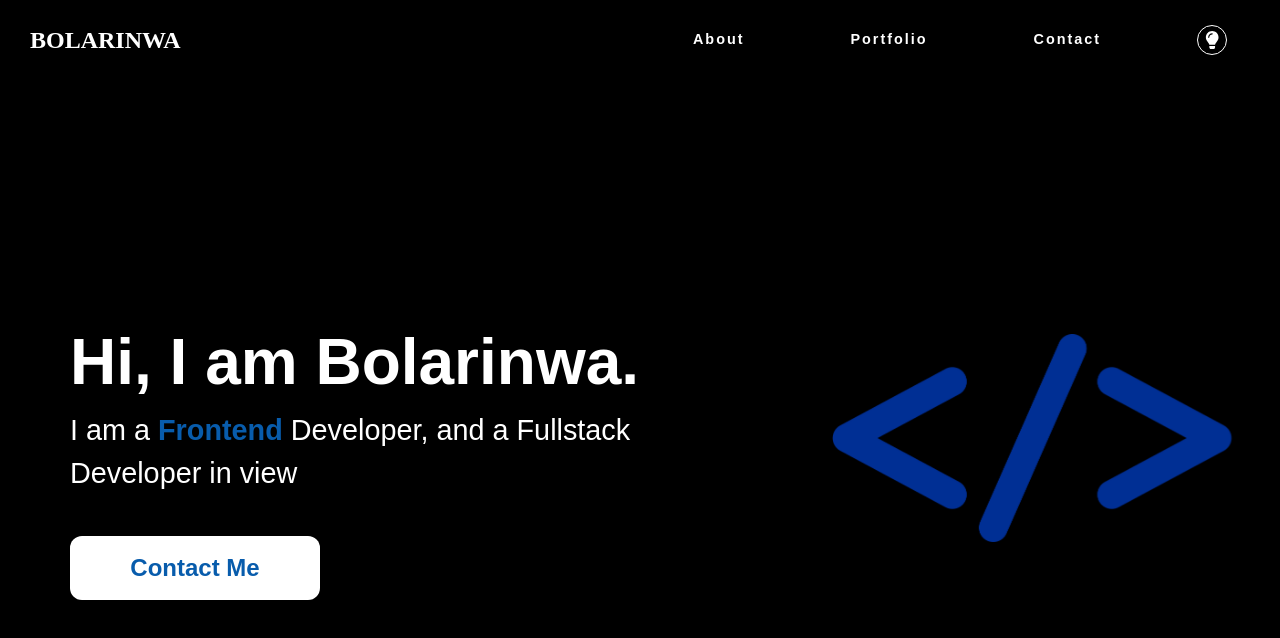
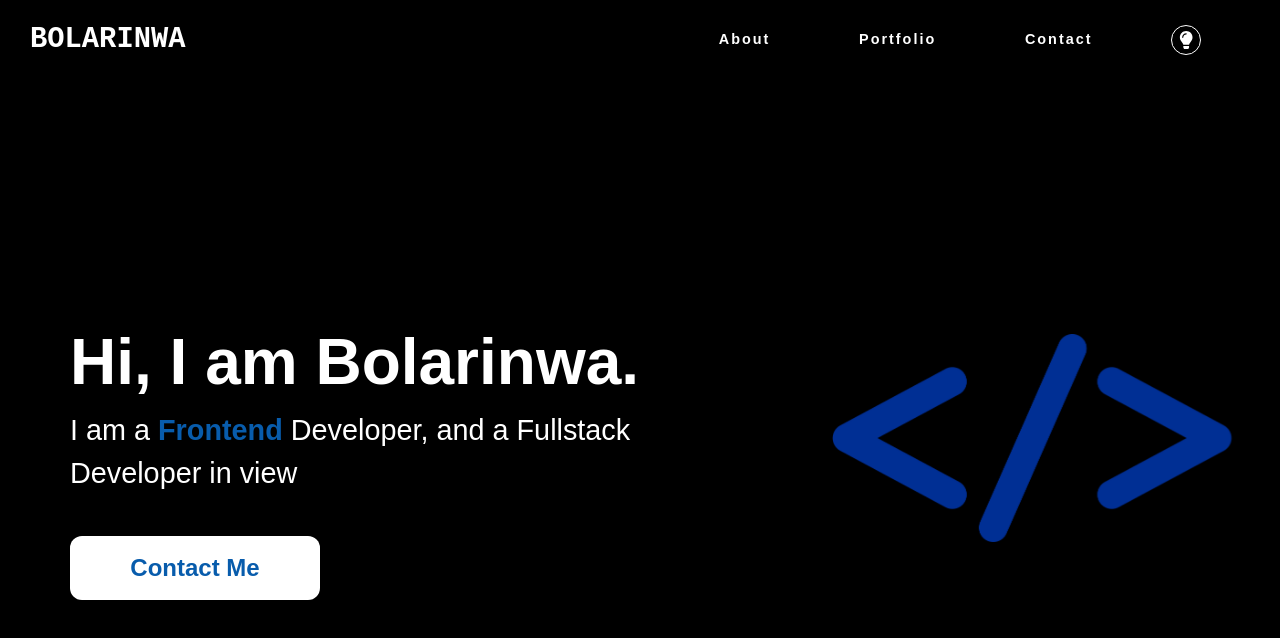
Before and after one commit to Bola-coder/portfolio, a React (Create React App) app: page / in a window 1280 px wide. Shown: the top 638 px of the page. Built offline with nearby package versions, Linux system fonts and the light colour scheme.

Commit message:
Fixed Navbar look

```diff
--- a/src/styles/nav.styled.js
+++ b/src/styles/nav.styled.js
@@ -21,14 +21,10 @@ export const StyledNav = styled.nav`
       p {
         @import url("https://fonts.googleapis.com/css2?family=Fira+Code:wght@500&family=IBM+Plex+Sans&family=Poppins:wght@500&family=Roboto&family=Yuji+Hentaigana+Akebono&display=swap");
         font-family: "Fira Code", monospace;
-        font-family: "IBM Plex Sans", sans-serif;
-        font-family: "Poppins", sans-serif;
-        font-family: "Roboto", sans-serif;
-        font-family: "Yuji Hentaigana Akebono", cursive;
-        font-size: 1.5rem;
+        font-size: 1.8rem;
         margin-left: 20px;
         color: ${({ theme }) => theme.colors.nav_text};
-        font-weight: bolder;
+        font-weight: 700;
       }
     }
   }
@@ -50,9 +46,8 @@ export const StyledMenu = styled.div`
 `;
 
 export const NavLinks = styled.span`
-  flex-basis: 50%;
   display: flex;
-  justify-content: space-around;
+  justify-content: space-evenly;
   align-items: center;
 
   @media screen and (max-width: 768px) {
```
